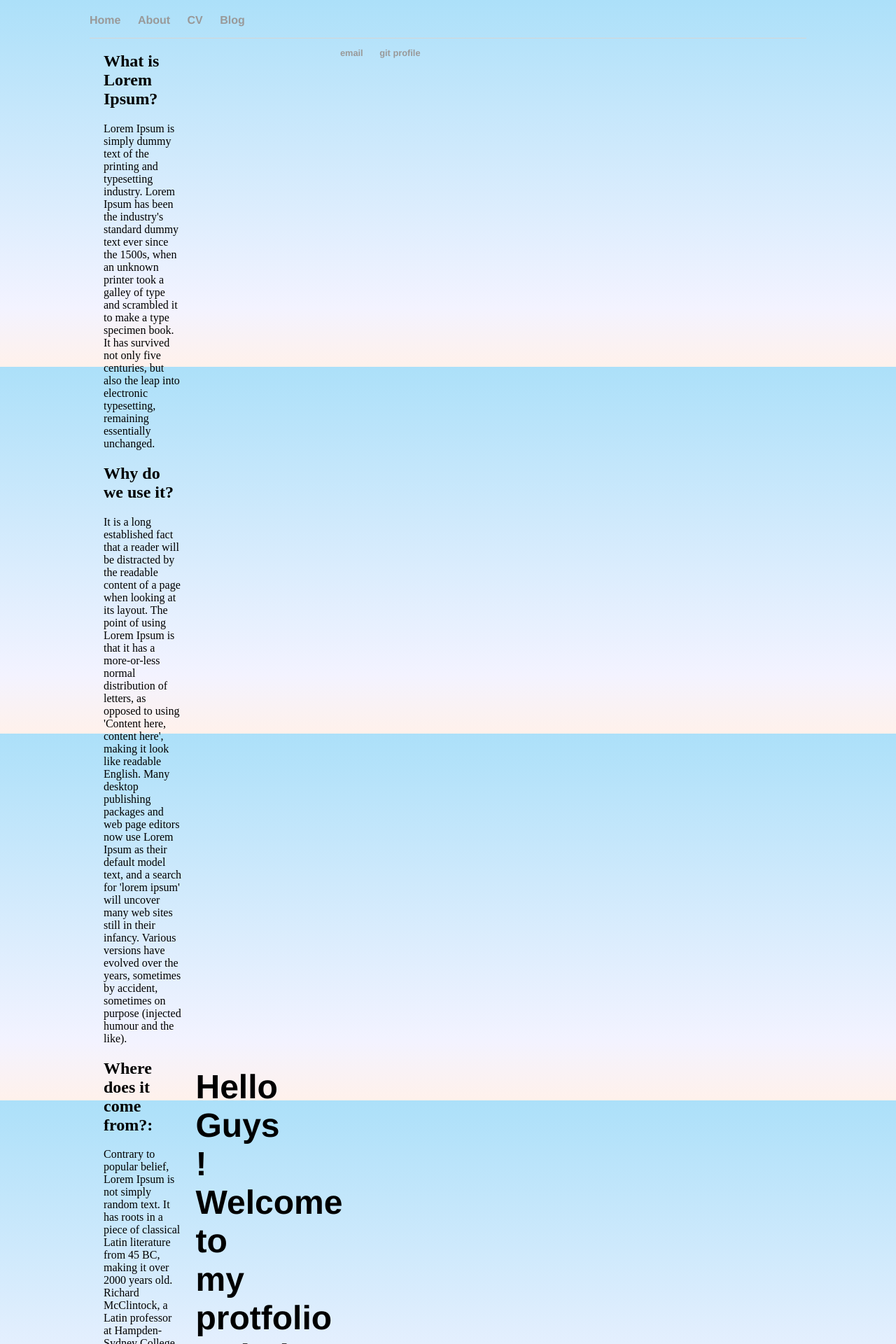
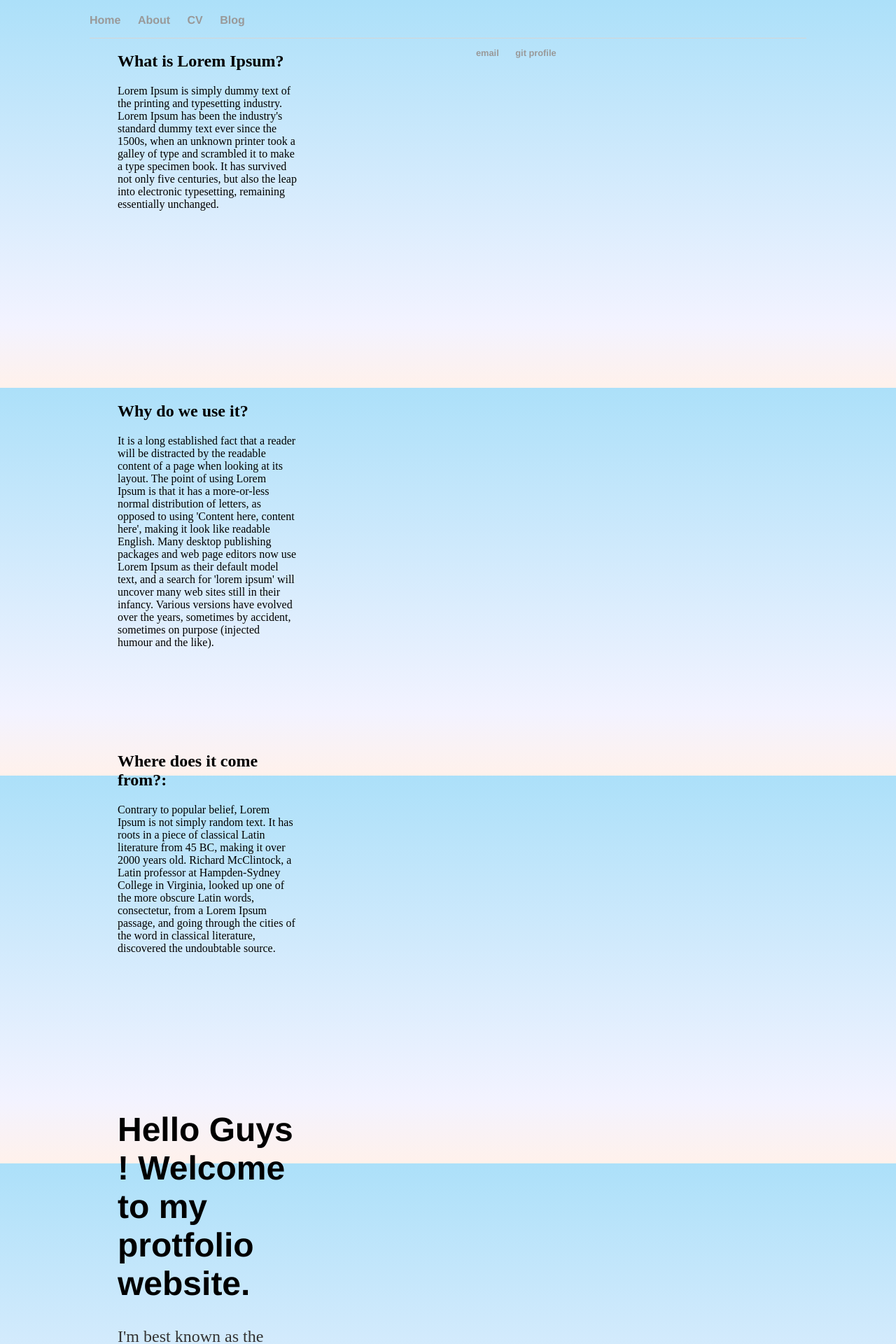
Before and after one commit to lavanganji/lavanganji.github.io, a Jekyll site: the page built from index.html, in a window 1280 px wide. Shown: the top 1920 px of the page at 70% size. Built offline with Jekyll 4.4.1, drawn with Linux system fonts in a browser that asks for light colours.

Commit message:
Update main.css

```diff
--- a/css/main.css
+++ b/css/main.css
@@ -50,7 +50,7 @@ ul.posts li {
 }
 div{
     float:left;
-    height:470px;
-    width:33%;
-    padding:0 10px;
+    height:500px;
+    width:50%;
+    padding:0 20px;
 }
```
